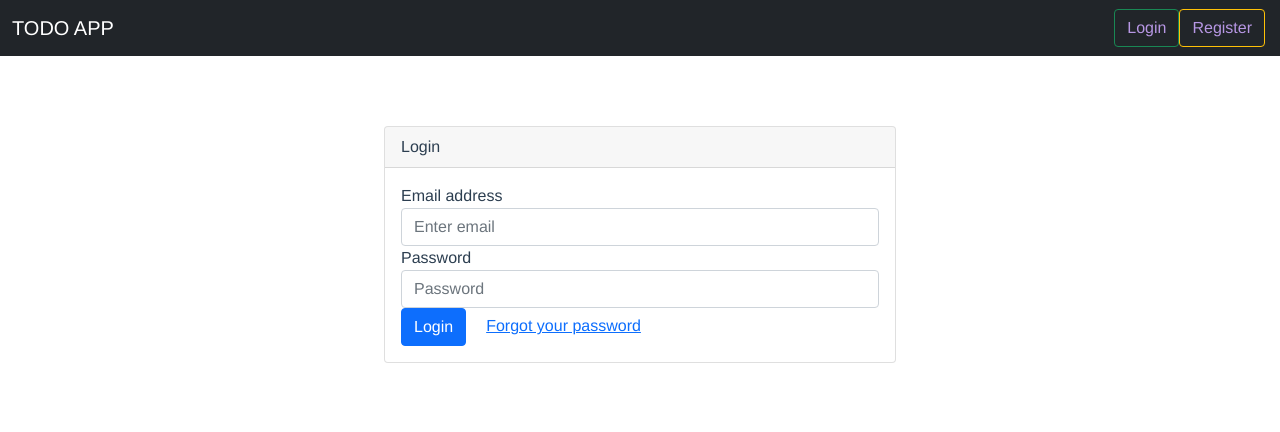
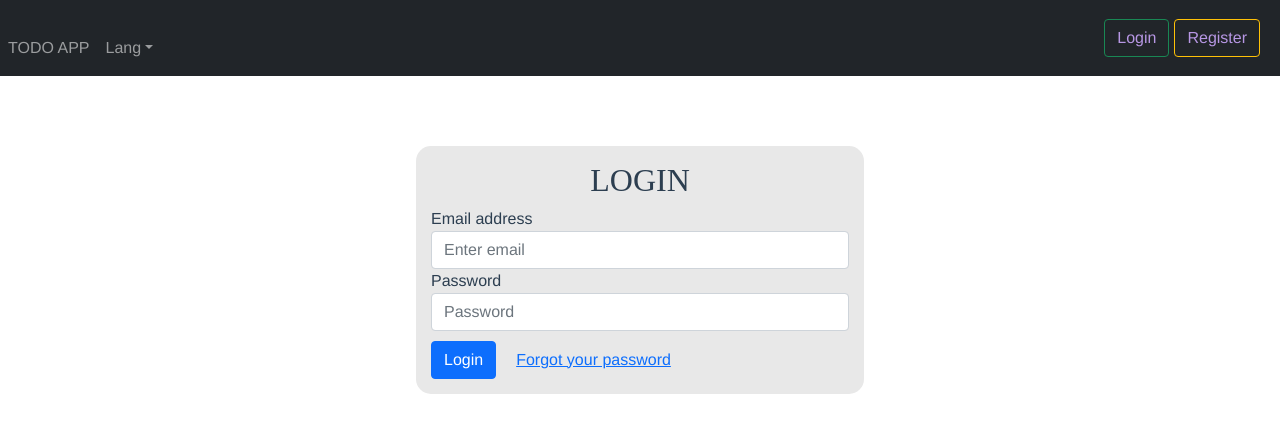
Before and after one commit to RKDN-DN3/fresher-k5-training-2, a Vue app: page /login in a window 1280 px wide. Shown: the top 432 px of the page. Built offline with nearby package versions, Linux system fonts and the light colour scheme; what vue-flag-icon would draw is missing.

Commit message:
update ui

```diff
--- /dev/null
+++ b/jest.config.js
@@ -0,0 +1,3 @@
+module.exports = {
+  preset: '@vue/cli-plugin-unit-jest'
+}
--- a/src/components/AddTask.vue
+++ b/src/components/AddTask.vue
@@ -1,48 +1,48 @@
 <template>
   <form class="row" @submit.prevent="addTask">
-            <input class="col-8" id="newTask" :placeholder="$t('placeholder')"
+    <input
+      class="col-8"
+      id="newTask"
+      :placeholder="$t('placeholder')"
       type="text"
       :value="newTitle"
       @change="getTask($event)"
-                name="newTask"/>
-            <button class="col-auto btn btn-success " type="submit" >
-                <svg xmlns="http://www.w3.org/2000/svg" width="24" height="24" fill="currentColor" class="bi bi-plus" viewBox="0 0 16 16">
-                    <path d="M8 4a.5.5 0 0 1 .5.5v3h3a.5.5 0 0 1 0 1h-3v3a.5.5 0 0 1-1 0v-3h-3a.5.5 0 0 1 0-1h3v-3A.5.5 0 0 1 8 4z"/>
-                </svg>
-                {{$t('button.btnAdd')}}
+      name="newTask"
+    />
+    <div class="col-4">
+      <button class=" btn btn-success " type="submit">
+        <b-icon icon="plus-circle"></b-icon>
+        {{ $t("button.btnAdd") }}
       </button>
+    </div>
   </form>
-
 </template>
 
 <script>
- import {mapGetters} from 'vuex'
+import { mapGetters } from "vuex";
 export default {
-    data(){
-        return{
-            newTilet: '',
-        }
+  data() {
+    return {
+      newTilet: "",
+    };
   },
-    computed:{
-        ...mapGetters([
-      'newTitle',
-      ])
+  computed: {
+    ...mapGetters(["newTitle"]),
   },
-    methods:{
-        getTask(e){
-            this.newTilet = e.target.value
+  methods: {
+    getTask(e) {
+      this.newTilet = e.target.value;
 
-            this.$store.dispatch('getTask', this.newTilet)
+      this.$store.dispatch("getTask", this.newTilet);
     },
-        addTask(e){
+    addTask(e) {
       e.preventDefault();
-            this.$store.dispatch('addTask', this.newTilet)
-            this.newTilet=''
-        }
-    }
-}
+      this.$store.dispatch("addTask", this.newTilet);
+      this.newTilet = "";
+      e.target.reset()
+    },
+  },
+};
 </script>
 
-<style>
-
-</style>
+<style></style>
--- a/src/components/Auth/Login.vue
+++ b/src/components/Auth/Login.vue
@@ -1,11 +1,10 @@
 <template>
   <div class="login mt-5">
-    <div class="card size-card-login">
-      <div class="card-header">
-        Login
-      </div>
-      <div class="card-body">
+    <div class="size-card-login">
+
+      <div class="card-body" style="padding: 15px">
         <form @submit.prevent="login">
+          <h2 style="text-align: center; font-family: ui-rounded;">LOGIN </h2>
           <div class="form-group">
             <label for="email">Email address</label>
             <input
@@ -26,7 +25,7 @@
               v-model="details.password"
             />
           </div>
-          <div>
+          <div class="margin">
             <button type="submit" class="btn btn-primary">
               Login
             </button>
@@ -54,9 +53,10 @@ export default {
   },
   methods: {
     login() {
-
-      this.$store.dispatch("sendLogin", this.details).then(() => this.$router.push('/')).catch(console);
-
+      this.$store
+        .dispatch("sendLogin", this.details)
+        .then(() => this.$router.push("/task-list"))
+        .catch(console);
     },
   },
 };
@@ -64,10 +64,15 @@ export default {
 
 <style>
 .size-card-login {
-  width: 40%;
+  background-color: #e8e8e8;
+  width: 35%;
   margin: 70px auto;
+  border-radius: 15px;
 }
 .reset-pwd {
   margin-left: 20px;
 }
+.margin{
+  margin-top: 10px;
+}
 </style>
--- a/src/components/Header.vue
+++ b/src/components/Header.vue
@@ -1,5 +1,41 @@
 <template>
-  <div class="header">
+<div>
+  <b-navbar type="dark" variant="dark">
+    <b-navbar-nav>
+      <b-nav-item href="/">TODO APP</b-nav-item>
+
+      <!-- Navbar dropdowns -->
+      <b-nav-item-dropdown text="Lang" right>
+        <b-dropdown-item href="#">EN</b-dropdown-item>
+        <b-dropdown-item href="#">JA</b-dropdown-item>
+        <b-dropdown-item href="#">VI</b-dropdown-item>
+      </b-nav-item-dropdown>
+    </b-navbar-nav>
+     <form class="d-flex"  style="position: absolute; right: 15px">
+            <div v-if="loggedIn" style="color: #00000; display: inline">
+              <b>Xin chào {{ getUser }}</b>
+              <button
+                class="btn btn-outline-danger"
+                type="button"
+                value="Logout"
+                style="margin-left: 5px"
+                @click="logout"
+              >
+                LogOut
+              </button>
+            </div>
+            <div v-else>
+              <button class="btn btn-outline-success btn-header" type="button">
+                <a class="nav" href="/login">Login</a>
+              </button>
+              <button class="btn btn-outline-warning btn-header" type="button">
+                <a class="nav" href="/signup">Register</a>
+              </button>
+            </div>
+          </form>
+  </b-navbar>
+</div>
+ <!--  <div class="header">
     <nav class="navbar navbar-dark bg-dark">
       <div class="container-fluid">
         <a class="navbar-brand" href="/">TODO APP</a>
@@ -23,10 +59,10 @@
               </button>
             </div>
             <div v-else>
-              <button class="btn btn-outline-success" type="button">
+              <button class="btn btn-outline-success btn-header" type="button">
                 <a class="nav" href="/login">Login</a>
               </button>
-              <button class="btn btn-outline-warning" type="button">
+              <button class="btn btn-outline-warning btn-header" type="button">
                 <a class="nav" href="/signup">Register</a>
               </button>
             </div>
@@ -34,7 +70,7 @@
         </div>
       </div>
     </nav>
-  </div>
+  </div> -->
 </template>
 
 <script>
@@ -73,4 +109,7 @@ b {
   flex-grow: 1;
   align-items: center;
 }
+.btn-header{
+  margin-right: 5px;
+}
 </style>
--- a/src/components/Task.vue
+++ b/src/components/Task.vue
@@ -1,36 +1,46 @@
 <template>
   <div v-if="task" class="row">
-        <div class="col-md-10" v-bind:class="{'checkcomplete':task.completed}">
-           <!--  <input type="checkbox" :id="task.id" v-model="task.completed" class="checkcomplete"/> -->
-            <P v-on:click="markComplete">{{task.title}}</P>
-        </div>
-
-        <button class="col-auto btn btn-danger" variant="danger" type="button"
-             @click="$emit('deleted', task)">
-            <svg xmlns="http://www.w3.org/2000/svg" width="24" height="24" fill="currentColor" class="bi bi-x-circle-fill" viewBox="0 0 16 16">
-            <path d="M16 8A8 8 0 1 1 0 8a8 8 0 0 1 16 0zM5.354 4.646a.5.5 0 1 0-.708.708L7.293 8l-2.647 2.646a.5.5 0 0 0 .708.708L8 8.707l2.646 2.647a.5.5 0 0 0 .708-.708L8.707 8l2.647-2.646a.5.5 0 0 0-.708-.708L8 7.293 5.354 4.646z"/>
-            </svg>
-        </button>
+    <div class="col-md-10" v-bind:class="{ checkcomplete: task.completed }">
+      <!--  <input type="checkbox" :id="task.id" v-model="task.completed" class="checkcomplete"/> -->
+      <P v-on:click="markComplete">{{ task.title }}</P>
     </div>
+    <div class="col-auto">
+      <b-button
+        pill
+        variant="outline-success"
+        type="button"
+        v-on:click="markComplete"
+      >
+        <b-icon icon="check"></b-icon>
+      </b-button>
+      <b-button
+      pill
+        variant="outline-danger"
+        type="button"
+        @click="$emit('deleted', task)"
+      >
+        <b-icon icon="x"></b-icon>
+      </b-button>
+    </div>
+  </div>
 </template>
 
 <script>
 export default {
- props:["task"],
-    methods:{
-        markComplete(){
-            this.task.completed = !this.task.completed
-            console.log("status",this.task.title,this.task.completed)
-              this.$store.dispatch('completeTask', this.task)
-        },
-
+  props: ["task"],
+  methods: {
+    markComplete() {
+      this.task.completed = !this.task.completed;
+      console.log("status", this.task.title, this.task.completed);
+      this.$store.dispatch("completeTask", this.task);
     },
-}
+  },
+};
 </script>
 
 <style>
-    .checkcomplete{
-        font-weight: bold;
-        text-decoration:line-through ;
-    }
+.checkcomplete {
+  font-weight: bold;
+  text-decoration: line-through;
+}
 </style>
--- a/src/components/TaskList.vue
+++ b/src/components/TaskList.vue
@@ -1,8 +1,5 @@
 <template>
     <div>
-        <!-- <div class="logout" style="display: inline-flex; margin-left: 82%; margin-bottom: 15px">
-              <button class="btn-logout"  type="button" value="Logout" @click="logout">LogOut</button>
-        </div> -->
         <div class="flag">
             <button v-for="entry in languages" :key="entry.title" @click="changeLocale(entry.language)">
                 <flag :iso="entry.flag" v-bind:squared=false /> {{entry.title}}
@@ -14,7 +11,7 @@
             </div>
             <b-form class="form-size">
                 <div class="row">
-                <div class="col-sm-6">
+                <div class="col-sm-5">
                     <form class="row align-items-center">
                         <!-- <div class="col-sm-5">
                             <input type="text" class="form-control" id="searchtext"  placeholder="Search task ..." v-model="search" >
@@ -36,7 +33,7 @@
                         </div>
                     </form>
                 </div>
-                <div class="col-sm-6">
+                <div class="col-sm-7">
                     <add-task />
                 </div>
 
--- a/src/store/actions.js
+++ b/src/store/actions.js
@@ -38,11 +38,18 @@ export default {
   },
 
   addTask({ commit }, task) {
+
     axios.post("tasks", {
       title: task,
       completed: 0
-    });
-    commit("addTask", task);
+    })
+    .then(()=> {
+      commit("addTask", task);
+    })
+    .catch((error)=>{
+      alert("thêm task không thành công", error)
+    })
+
   },
   /*   editTask({commit}, task){
 
--- a/src/store/mutations.js
+++ b/src/store/mutations.js
@@ -11,6 +11,8 @@ export default{
     },
 
     addTask(state, task){
+        console.log("taskAll", state.taskAll)
+        console.log('End ID', state.taskAll[state.taskAll.length-1])
         state.taskData.push({
             id: state.taskAll[state.taskAll.length-1].id+1,
             title: task,
```
Also changed, not shown: package.json (+15 -1 lines), 2 other files (tests, documents, lock files or other folders). Lines whose indentation alone changed are shown as unchanged.
